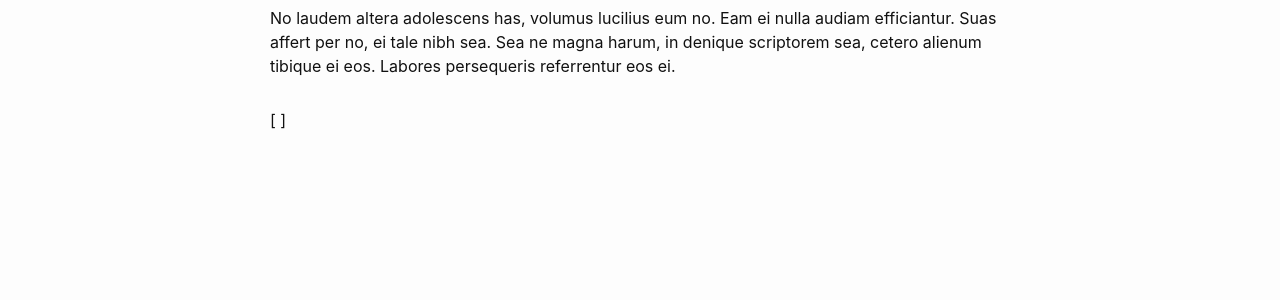
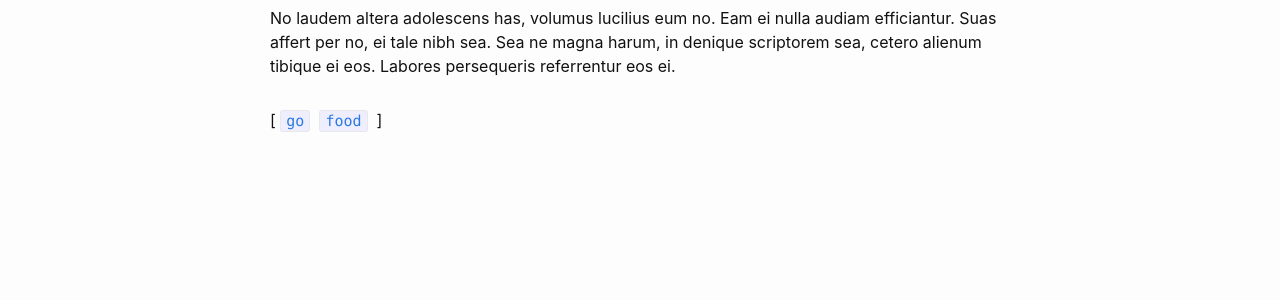
Before and after one commit to marcusphelan/marcusphelan.github.io, a Jekyll site: the page built from _posts/2016-05-20-my-example-post.md, in a window 1280 px wide. Shown: the part 311-611 px from the top of the page. Built offline with Jekyll 4.4.1, drawn with Linux system fonts in a browser that asks for light colours.

Commit message:
Update 2016-05-20-my-example-post.md

```diff
--- a/_posts/2016-05-20-my-example-post.md
+++ b/_posts/2016-05-20-my-example-post.md
@@ -1,5 +1,6 @@
 ---
 layout: post
+tags: go food
 ---
 
 Eos eu docendi tractatos sapientem, brute option menandri in vix, quando vivendo accommodare te ius. Nec melius fastidii constituam id, viderer theophrastus ad sit, hinc semper periculis cum id. Noluisse postulant assentior est in, no choro sadipscing repudiandae vix. Vis in euismod delenit dignissim. Ex quod nostrum sit, suas decore animal id ius, nobis solet detracto quo te.
```
